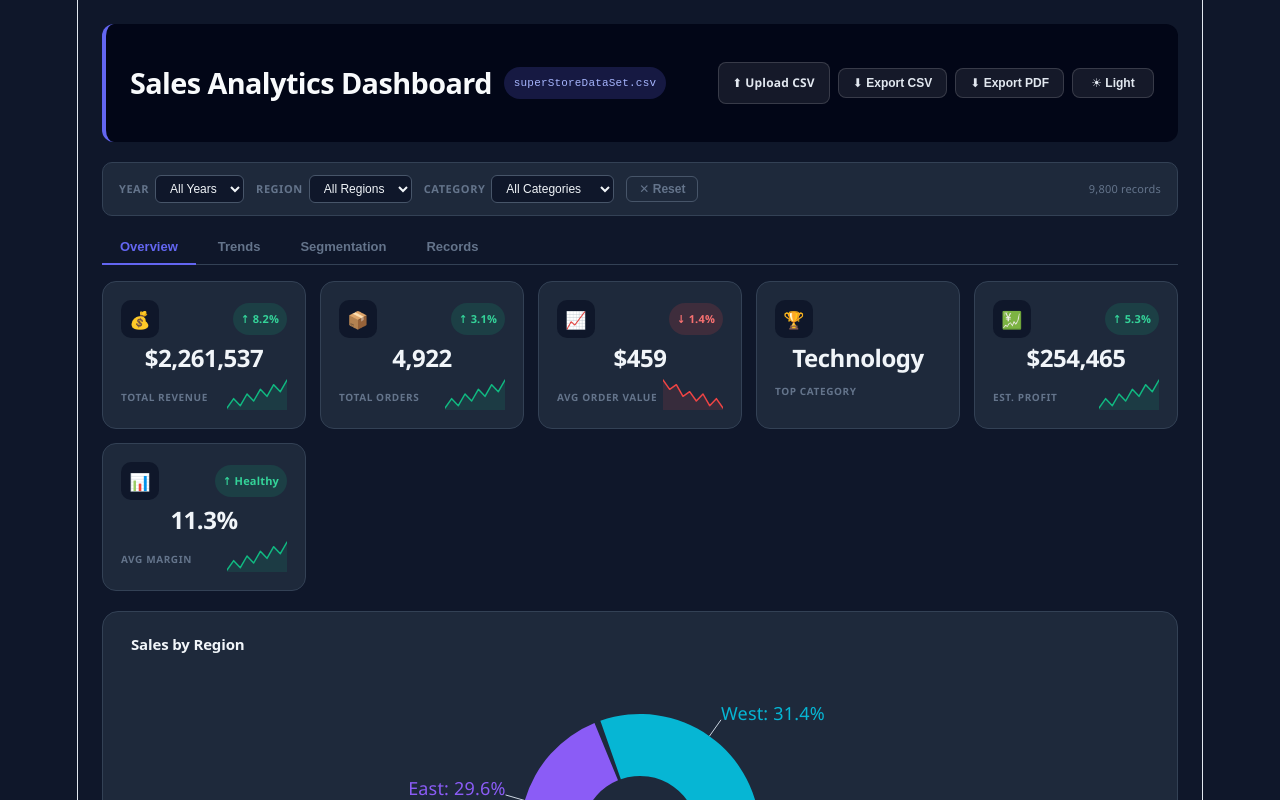
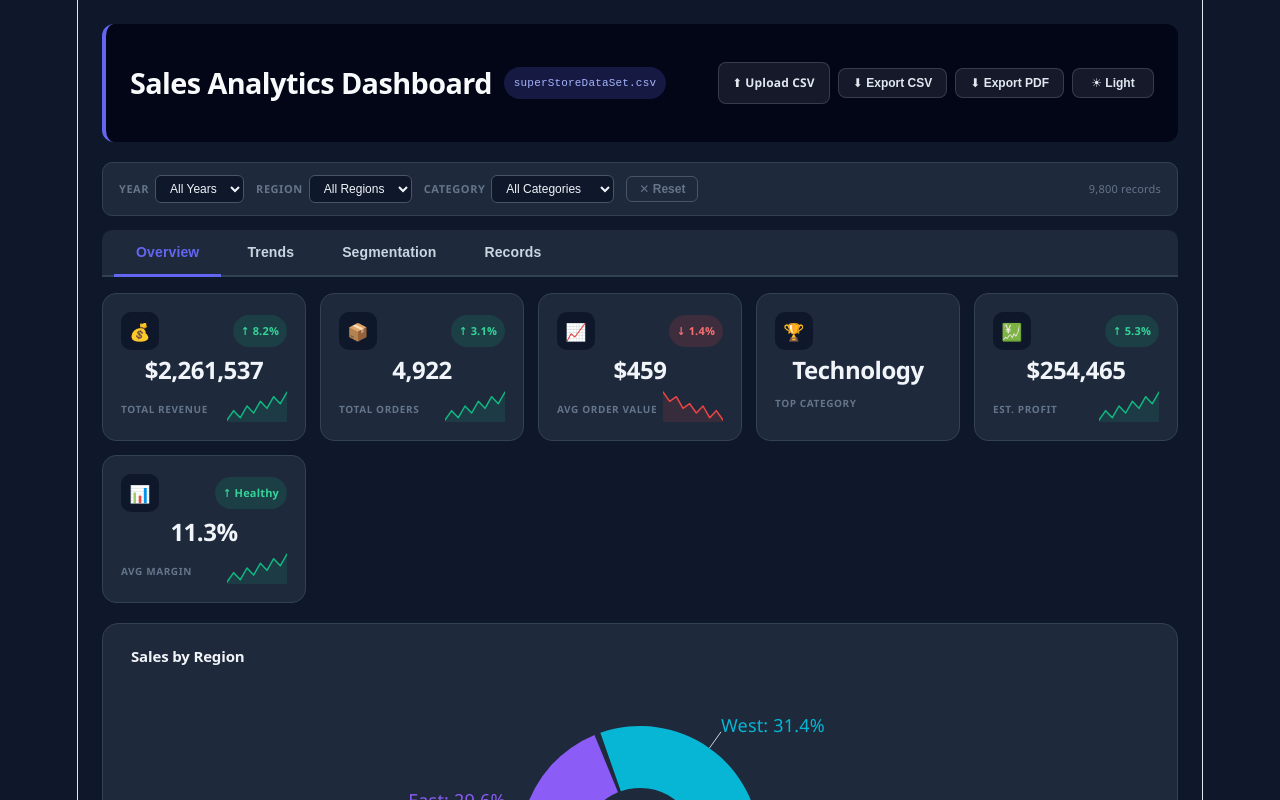
Before and after one commit to Awais874/sales_analytics_dashboard_react, a React (Vite) app: page / in a window 1280 px wide. Shown: the top 800 px of the page. Built offline with nearby package versions, Linux system fonts and the light colour scheme.

Commit message:
enhance UI/UX tab navigation visibility and header height

```diff
--- a/src/App.css
+++ b/src/App.css
@@ -181,24 +181,28 @@ html.dark .app-header { background: #020617; }
   display: flex;
   gap: 4px;
   margin-bottom: 16px;
-  border-bottom: 1px solid var(--color-border);
+  border-bottom: 2px solid var(--color-border);
   padding-bottom: 0;
+  background: var(--color-surface);
+  border-radius: 10px 10px 0 0;
+  padding: 0 12px;
 }
 
 .tab-btn {
-  font-size: 13px;
+  font-size: 14px;
   font-weight: 600;
-  padding: 9px 18px;
+  padding: 14px 22px;
   border: none;
-  border-bottom: 2px solid transparent;
+  border-bottom: 3px solid transparent;
   background: transparent;
-  color: var(--color-text-muted);
+  color: var(--color-text-secondary);
   cursor: pointer;
   transition: color 0.15s, border-color 0.15s;
-  margin-bottom: -1px;
+  margin-bottom: -2px;
+  letter-spacing: 0.01em;
 }
 
-.tab-btn:hover { color: var(--accent); }
+.tab-btn:hover { color: #fff; }
 .tab-btn.active { color: var(--accent); border-bottom-color: var(--accent); }
 
 /* ── KPI Grid ──────────────────────────────────────────────────────── */
```
